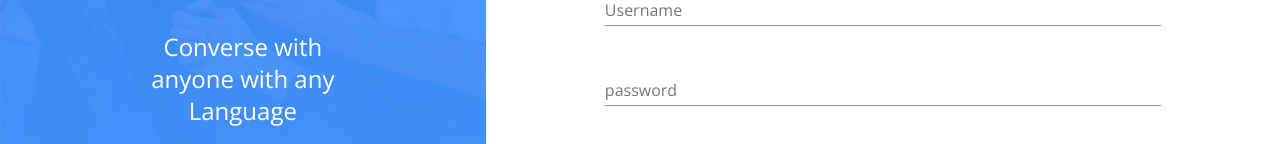
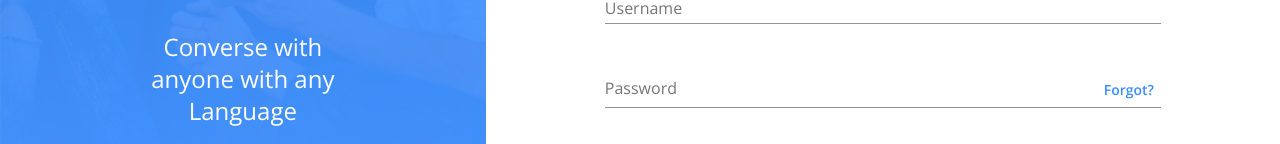
Before and after one commit to TravisAnderson023alt/8c950c, a React (Create React App) app in the folder client/: page /login in a window 1280 px wide. Shown: the part 369-513 px from the top of the page. Built offline with nearby package versions, Linux system fonts and the light colour scheme; no server answers.

Commit message:
forgot button added

```diff
--- a/client/src/Login.js
+++ b/client/src/Login.js
@@ -7,7 +7,8 @@ import {
   FormControl,
   TextField,
   makeStyles,
-  CardMedia
+  CardMedia,
+  InputAdornment
 } from '@material-ui/core';
 import bgImg from './assets/bg-img.png';
 import { ReactComponent as BubbleSVG } from './assets/bubble.svg';
@@ -124,10 +125,13 @@ const Login = ({ user, login }) => {
           </FormControl>
           <FormControl margin="normal" required className={classes.formControl}>
             <TextField
-              label="password"
+              label="Password"
               aria-label="password"
               type="password"
               name="password"
+              InputProps={{
+                endAdornment: <Button color='primary'>Forgot?</Button>,
+              }}
             />
           </FormControl>
           <Button type="submit" variant="contained" size="large" color='primary' className={classes.loginButton}>
```
